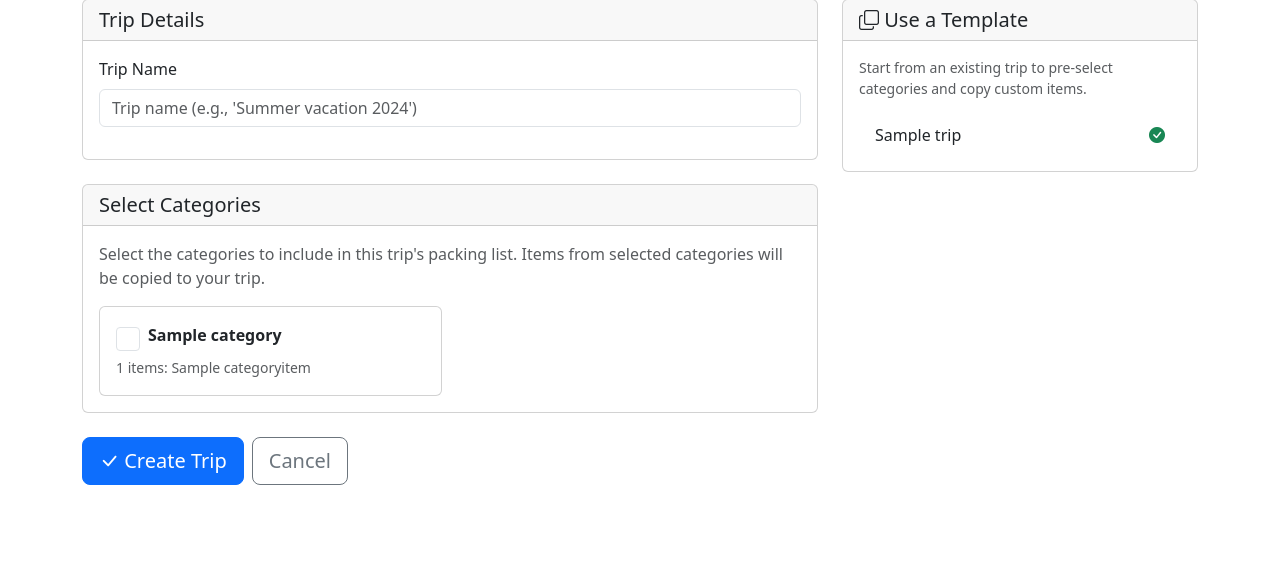
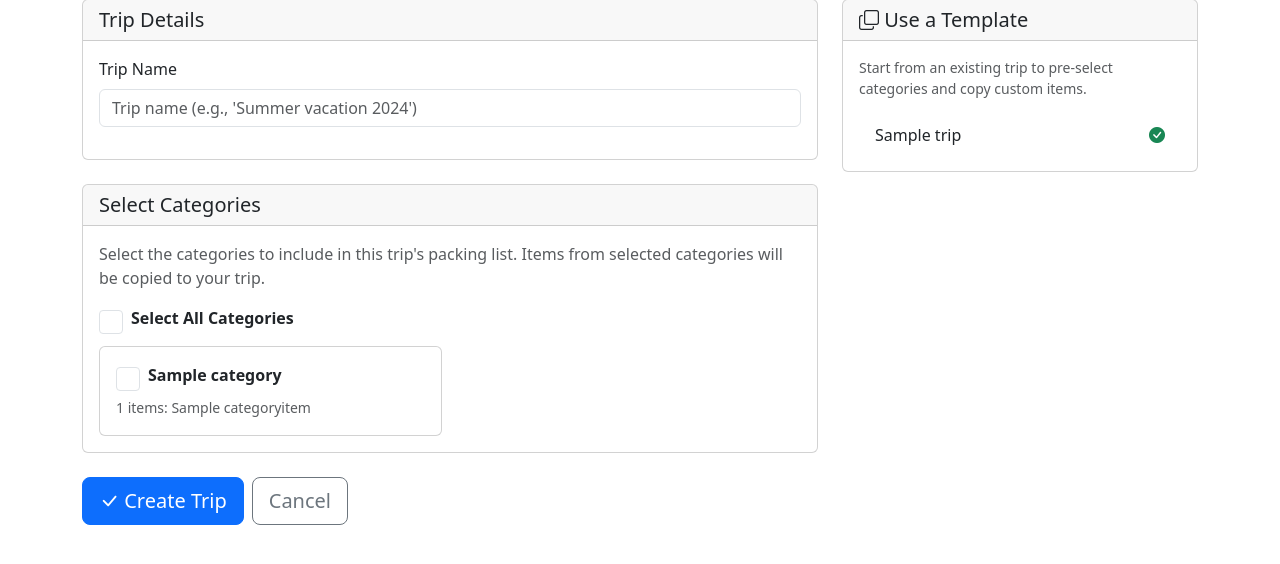
Before and after one commit to benmepham/packing-app, a Django app: page /trips/create/ in a window 1280 px wide. Shown: the part 193-757 px from the top of the page. Run offline with Django 5.2, Linux system fonts and the light colour scheme; a user stored in the database is signed in; tables that the repository leaves empty hold one stand-in row (values such as "Sample post").

Commit message:
Add 'Select All Categories' checkbox to trip creation
Adds a checkbox above the category list that toggles all categories at once.
The checkbox also shows an indeterminate state when only some categories
are selected.

🤖 AI assisted using OpenCode

```diff
--- a/templates/core/trips/create.html
+++ b/templates/core/trips/create.html
@@ -43,6 +43,13 @@
                 <div class="card-body">
                     {% if form.fields.categories.queryset.exists %}
                     <p class="text-muted">Select the categories to include in this trip's packing list. Items from selected categories will be copied to your trip.</p>
+
+                    <div class="form-check mb-3">
+                        <input type="checkbox" class="form-check-input" id="select-all-categories">
+                        <label class="form-check-label fw-bold" for="select-all-categories">
+                            Select All Categories
+                        </label>
+                    </div>
 
                     <div class="row row-cols-1 row-cols-md-2 g-3">
                         {% for category in form.fields.categories.queryset %}
@@ -134,3 +141,35 @@
     </div>
 </div>
 {% endblock %}
+
+{% block extra_js %}
+<script>
+document.addEventListener('DOMContentLoaded', function() {
+    const selectAllCheckbox = document.getElementById('select-all-categories');
+    const categoryCheckboxes = document.querySelectorAll('input[name="categories"]');
+
+    if (selectAllCheckbox && categoryCheckboxes.length > 0) {
+        // Update "Select All" checkbox state based on individual checkboxes
+        function updateSelectAllState() {
+            const allChecked = Array.from(categoryCheckboxes).every(cb => cb.checked);
+            const someChecked = Array.from(categoryCheckboxes).some(cb => cb.checked);
+            selectAllCheckbox.checked = allChecked;
+            selectAllCheckbox.indeterminate = someChecked && !allChecked;
+        }
+
+        // Toggle all checkboxes when "Select All" is clicked
+        selectAllCheckbox.addEventListener('change', function() {
+            categoryCheckboxes.forEach(cb => cb.checked = this.checked);
+        });
+
+        // Update "Select All" state when individual checkboxes change
+        categoryCheckboxes.forEach(cb => {
+            cb.addEventListener('change', updateSelectAllState);
+        });
+
+        // Set initial state
+        updateSelectAllState();
+    }
+});
+</script>
+{% endblock %}
```
